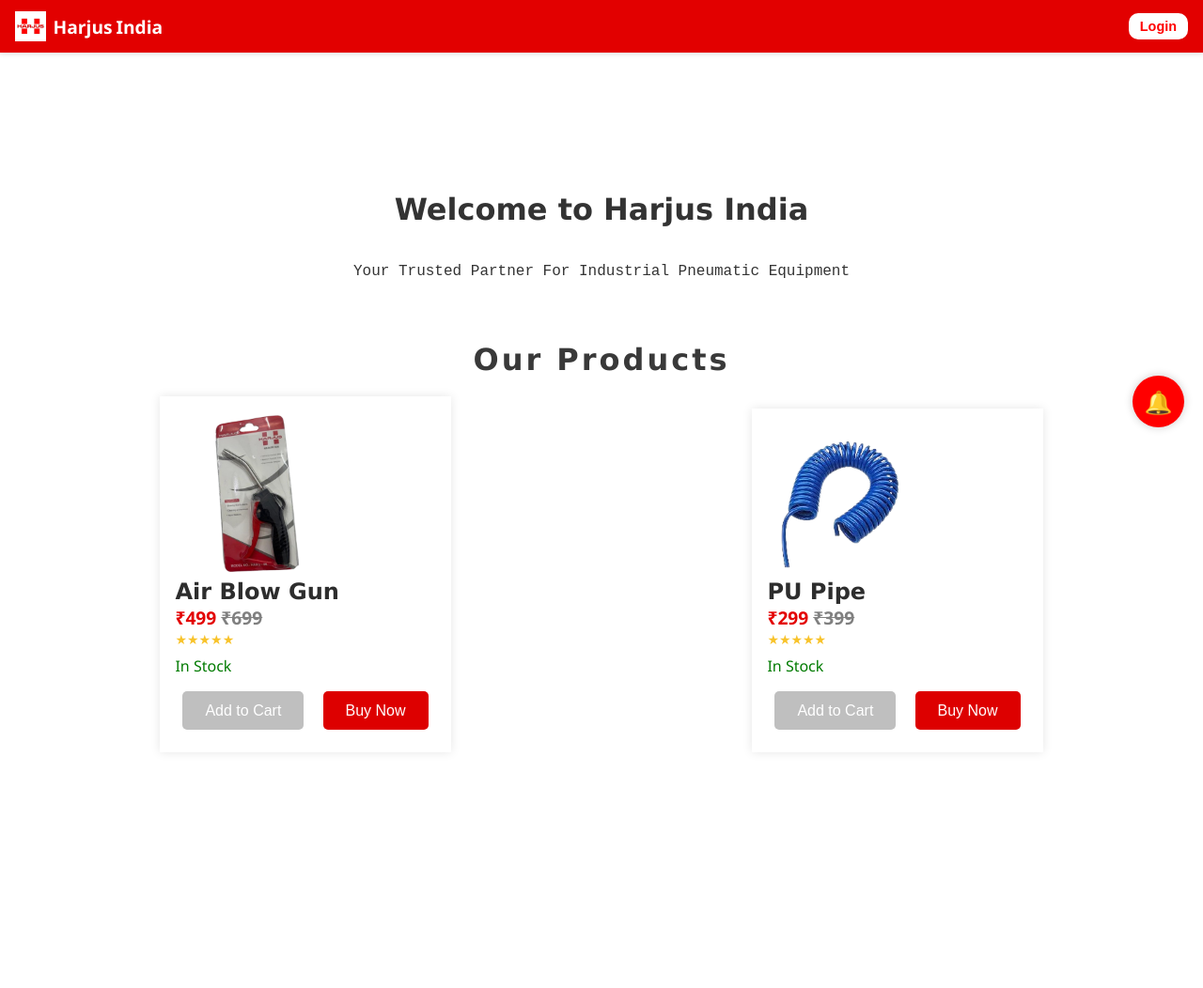
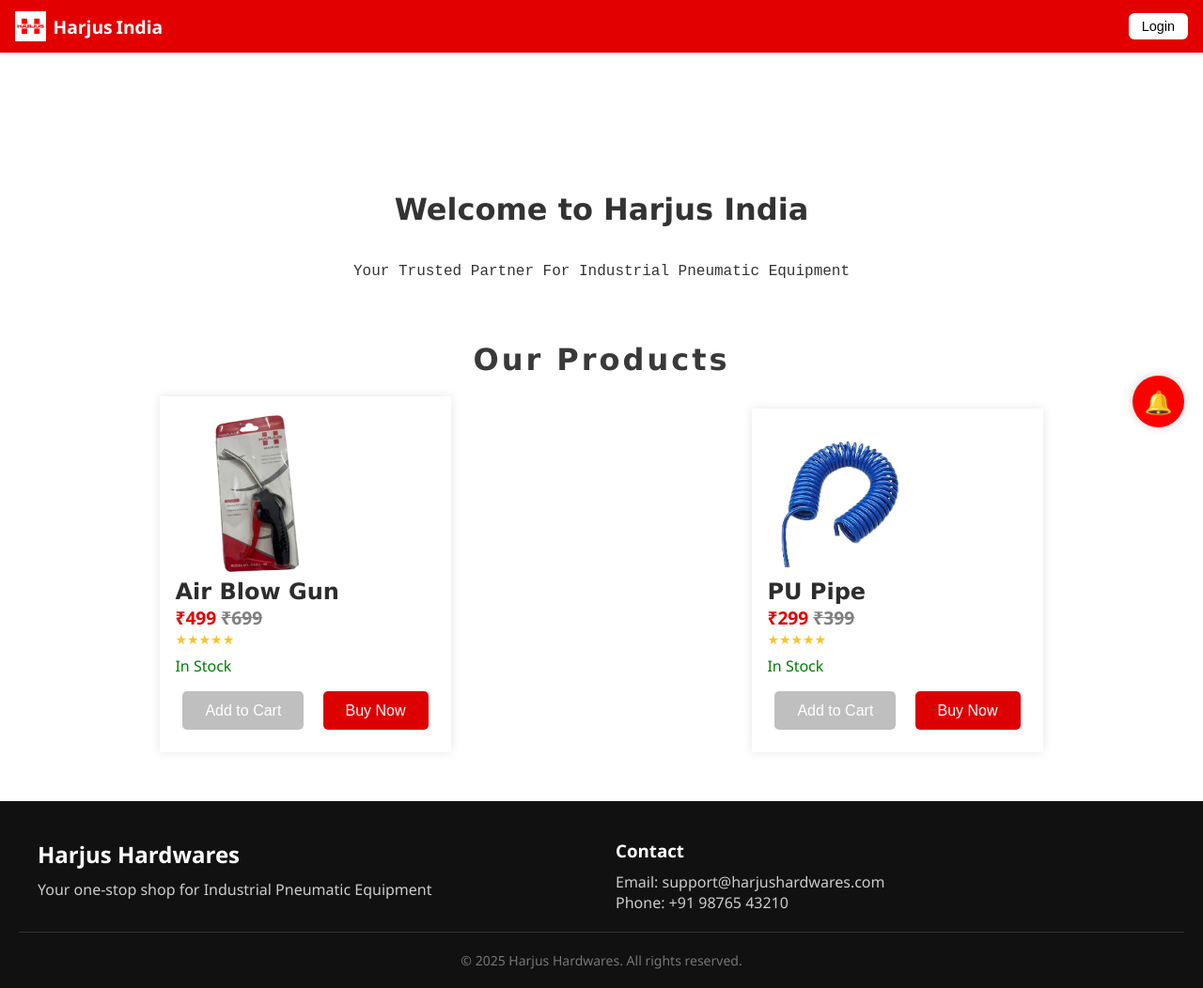
Before and after one commit to wtfarmy/webpagedemo, a plain HTML site: page index.html in a window 1280 px wide. Shown: the whole page at 94% size. Before the commit the page ends 853 px from the top, so only its background shows below. Drawn offline with Linux system fonts and the light colour scheme; no server answers.

Commit message:
Add files via upload

```diff
--- a/index.html
+++ b/index.html
@@ -103,7 +103,7 @@
 
     button {
       background: var(--primary);
-      color: white;
+      color: rgb(5, 5, 5);
       border: none;
       border-radius: 6px;
       padding: 6px 14px;
@@ -362,13 +362,65 @@ a{
       z-index: 1000;
     }
 
-    .login-button {
-  background-color: white;
-  color: red;
-  font-weight: bold;
-  border: none;
-  border-radius: 10px;
-  padding: 6px 12px;
+
+.footer {
+  background-color: #111;
+  color: #ccc;
+  padding: 40px 20px 20px;
+  font-family: 'Segoe UI', sans-serif;
+}
+
+.footer-container {
+  display: flex;
+  flex-wrap: wrap;
+  justify-content: space-between;
+  gap: 30px;
+  max-width: 1200px;
+  margin: auto;
+}
+
+.footer h2, .footer h3 {
+  color: #fff;
+  margin-bottom: 10px;
+}
+
+.footer-about,
+.footer-links,
+.footer-contact {
+  flex: 1;
+  min-width: 200px;
+}
+
+.footer-links ul {
+  list-style: none;
+  padding: 0;
+}
+
+.footer-links ul li {
+  margin-bottom: 8px;
+}
+
+.footer-links ul li a {
+  text-decoration: none;
+  color: #ccc;
+  transition: color 0.3s ease;
+}
+
+.footer-links ul li a:hover {
+  color: #00ffc8;
+}
+
+.footer-bottom {
+  text-align: center;
+  padding-top: 20px;
+  border-top: 1px solid #333;
+  margin-top: 20px;
+  font-size: 14px;
+  color: #777;
+}
+a{
+  text-decoration: none;
+  color: #ffffff;
 }
   </style>
 
@@ -380,7 +432,7 @@ a{
       <div class="nav-right">
       <span id="userEmail"></span>
       <img id="userPic" class="profile-pic" style="display:none;" />
-      <button class="login-button">Login</button>
+      <button id="loginBtn">Login</button>
       <div id="dropdown" class="menu-dropdown">
         <a href="#">My Orders</a>
         <a href="#">My Cart</a>
@@ -441,7 +493,24 @@ a{
   <div class="notify-circle">
     🔔
   </div>
+  <footer class="footer">
+    <div class="footer-container">
+      <div class="footer-about">
+        <h2>Harjus Hardwares</h2>
+        <p>Your one-stop shop for Industrial Pneumatic Equipment </p>
+      </div>
 
+      <div class="footer-contact">
+        <h3>Contact</h3>
+        <p>Email: support@harjushardwares.com</p>
+        <p>Phone: +91 98765 43210</p>
+      </div>
+    </div>
+
+    <div class="footer-bottom">
+      <p>&copy; 2025 Harjus Hardwares. All rights reserved.</p>
+    </div>
+  </footer>
   <script type="module">
     import { initializeApp } from "https://www.gstatic.com/firebasejs/10.10.0/firebase-app.js";
     import { getAuth, GoogleAuthProvider, signInWithPopup, signOut, onAuthStateChanged } from "https://www.gstatic.com/firebasejs/10.10.0/firebase-auth.js";
```
